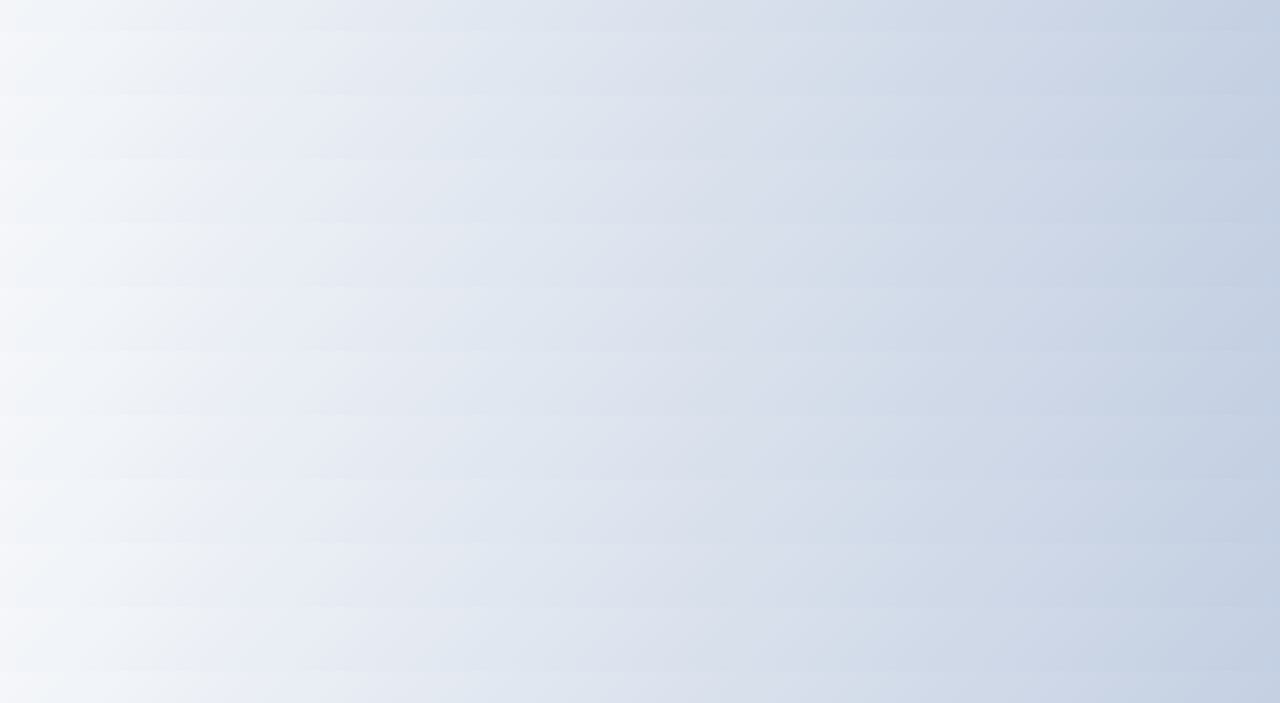
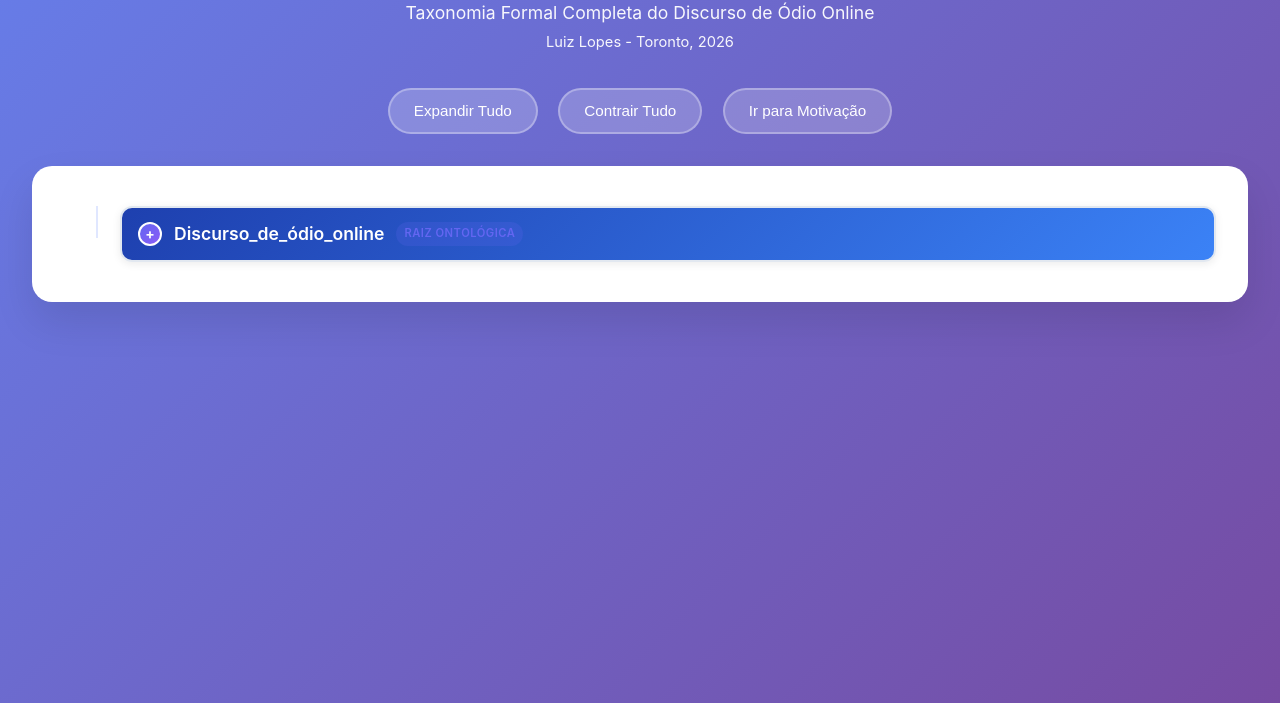
Before and after one commit to luquizis/Ontohate, a plain HTML site: page index.html in a window 1280 px wide. Shown: the part 97-800 px from the top of the page. Drawn offline with Linux system fonts and the light colour scheme.

Commit message:
Enhance title and style in index.html
Updated the title and improved styling for better visual appeal.

```diff
--- a/index.html
+++ b/index.html
@@ -2,11 +2,196 @@
 <html lang="pt-BR">
 <head>
   <meta charset="UTF-8">
-  <title>Ontohate V2 - Taxonomia Completa</title>
+  <title>Ontohate V2 - Taxonomia Completa Discurso de Ódio</title>
   <style>
+    * { margin: 0; padding: 0; box-sizing: border-box; }
     body {
-      font-family: -apple-system, BlinkMacSystemFont, 'Segoe UI', sans-serif;
-      margin: 0;
+      font-family: -apple-system, BlinkMacSystemFont, 'Segoe UI', Roboto, sans-serif;
+      background: linear-gradient(135deg, #667eea 0%, #764ba2 100%);
+      color: #333;
       padding: 2rem;
-      background: linear-gradient(135deg, #f5f7fa 0%, #c3cfe2 100%);
-      line-height
+      min-height: 100vh;
+      line-height: 1.6;
+    }
+    .header {
+      text-align: center;
+      color: white;
+      margin-bottom: 2rem;
+    }
+    h1 { font-size: 2.2rem; margin-bottom: 0.5rem; }
+    .subtitle { font-size: 1.1rem; opacity: 0.95; }
+    .controls {
+      text-align: center;
+      margin-bottom: 2rem;
+    }
+    .btn {
+      background: rgba(255,255,255,0.2);
+      color: white;
+      border: 2px solid rgba(255,255,255,0.3);
+      padding: 0.8rem 1.5rem;
+      margin: 0 0.5rem;
+      border-radius: 25px;
+      cursor: pointer;
+      font-size: 0.95rem;
+      transition: all 0.3s;
+    }
+    .btn:hover { background: rgba(255,255,255,0.3); transform: translateY(-2px); }
+    .tree {
+      max-width: 1400px;
+      margin: 0 auto;
+      background: white;
+      border-radius: 20px;
+      padding: 2rem;
+      box-shadow: 0 20px 40px rgba(0,0,0,0.1);
+    }
+    .tree ul {
+      margin-left: 2rem;
+      position: relative;
+      padding-left: 1.5rem;
+    }
+    .tree ul::before {
+      content: '';
+      position: absolute;
+      left: 0;
+      top: 0;
+      bottom: 1.5rem;
+      width: 2px;
+      background: #e0e7ff;
+    }
+    .tree li {
+      position: relative;
+      margin: 0.5rem 0;
+      list-style: none;
+    }
+    .node {
+      display: flex;
+      align-items: center;
+      gap: 0.75rem;
+      padding: 0.75rem 1rem;
+      background: linear-gradient(135deg, #f8fafc, #e2e8f0);
+      border: 2px solid #e2e8f0;
+      border-radius: 12px;
+      font-size: 0.9rem;
+      font-weight: 500;
+      transition: all 0.3s;
+      cursor: pointer;
+      box-shadow: 0 2px 8px rgba(0,0,0,0.08);
+    }
+    .node:hover {
+      transform: translateX(4px);
+      box-shadow: 0 8px 25px rgba(0,0,0,0.15);
+      border-color: #6366f1;
+    }
+    .toggle {
+      width: 24px;
+      height: 24px;
+      border-radius: 50%;
+      background: linear-gradient(135deg, #6366f1, #8b5cf6);
+      color: white;
+      font-weight: bold;
+      display: flex;
+      align-items: center;
+      justify-content: center;
+      font-size: 14px;
+      border: 2px solid white;
+      transition: all 0.3s;
+    }
+    .toggle:hover { transform: scale(1.1); }
+    .collapsed > ul { display: none; }
+    .level-root .node {
+      background: linear-gradient(135deg, #1e40af, #3b82f6);
+      color: white;
+      font-size: 1.1rem;
+      font-weight: 600;
+    }
+    .level-1 .node {
+      background: linear-gradient(135deg, #dbeafe, #bfdbfe);
+      border-color: #3b82f6;
+      font-weight: 600;
+    }
+    .level-2 .node {
+      background: linear-gradient(135deg, #f0f9ff, #e0f2fe);
+      border-color: #0ea5e9;
+    }
+    .level-3 .node {
+      background: linear-gradient(135deg, #f8fafc, #f1f5f9);
+      border-color: #94a3b8;
+      font-size: 0.85rem;
+    }
+    .badge {
+      font-size: 0.7rem;
+      padding: 0.2rem 0.5rem;
+      background: rgba(99,102,241,0.2);
+      color: #6366f1;
+      border-radius: 12px;
+      font-weight: 600;
+      text-transform: uppercase;
+      letter-spacing: 0.5px;
+    }
+    @media (max-width: 768px) {
+      body { padding: 1rem; }
+      h1 { font-size: 1.8rem; }
+      .tree { padding: 1rem; }
+      .node { font-size: 0.85rem; padding: 0.5rem 0.75rem; }
+    }
+  </style>
+</head>
+<body>
+  <div class="header">
+    <h1>🧠 Ontohate V2</h1>
+    <p class="subtitle">Taxonomia Formal Completa do Discurso de Ódio Online<br><small>Luiz Lopes - Toronto, 2026</small></p>
+  </div>
+
+  <div class="controls">
+    <button class="btn" onclick="expandAll()">Expandir Tudo</button>
+    <button class="btn" onclick="collapseAll()">Contrair Tudo</button>
+    <button class="btn" onclick="scrollToMotivation()">Ir para Motivação</button>
+  </div>
+
+  <div class="tree">
+    <ul id="root">
+      <!-- RAIZ PRINCIPAL -->
+      <li class="level-root collapsed">
+        <div class="node" onclick="toggleNode(this)">
+          <span class="toggle">+</span>
+          <span>Discurso_de_ódio_online</span>
+          <span class="badge">Raiz Ontológica</span>
+        </div>
+        <ul>
+
+          <!-- 1. NÚCLEO ONTOLÓGICO -->
+          <li class="level-1 collapsed">
+            <div class="node level-1" onclick="toggleNode(this)">
+              <span class="toggle">+</span>
+              <span>Núcleo Ontológico</span>
+              <span class="badge">Fundamentação</span>
+            </div>
+            <ul>
+              <li><div class="node level-2">Universal_de_evento</div></li>
+              <li><div class="node level-2">Evento_de_discurso_de_odio</div></li>
+            </ul>
+          </li>
+
+          <!-- 2. ATORES -->
+          <li class="level-1 collapsed">
+            <div class="node level-1" onclick="toggleNode(this)">
+              <span class="toggle">+</span>
+              <span>Atores e Papéis</span>
+              <span class="badge">Agentes</span>
+            </div>
+            <ul>
+              <!-- Agentes Odiadores -->
+              <li class="level-2 collapsed">
+                <div class="node level-2" onclick="toggleNode(this)">
+                  <span class="toggle">+</span>
+                  <span>Agente_odiador</span>
+                </div>
+                <ul>
+                  <li class="level-3 collapsed">
+                    <div class="node level-3" onclick="toggleNode(this)">
+                      <span class="toggle">+</span>
+                      <span>Hater</span>
+                    </div>
+                    <ul>
+                      <li><div class="node level-3">Hater_produtor</div></li>
+                      <li><div class="node
```
